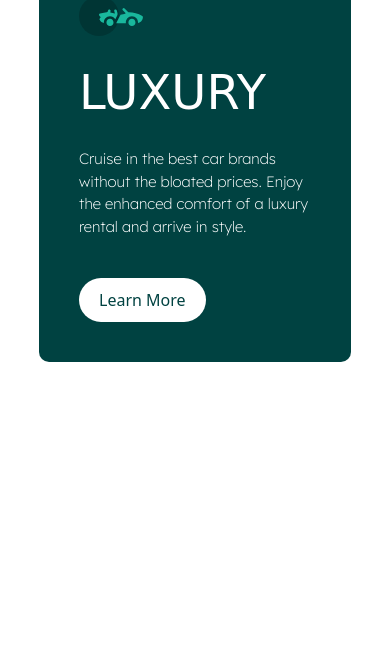
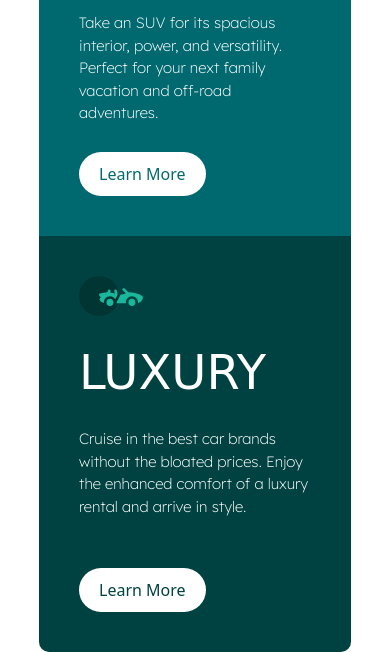
Before and after one commit to PauloSantos2002/ColumnCard, a plain HTML site: page index.html in a window 390 px wide. Shown: the part 680-1332 px from the top of the page. Before the commit the page ends 1042 px from the top, so only its background shows below. Drawn offline with nearby package versions, Linux system fonts and the light colour scheme; a web font is replaced by a local one.

Commit message:
update css

```diff
--- a/style.css
+++ b/style.css
@@ -13,8 +13,7 @@ body {
     color: white;
 }
 main {
-    width: 60%;
-    max-width: 900px;
+    width: 900px;
     display: flex;
 }
 .card {
@@ -56,6 +55,7 @@ h2 {
     margin-bottom: 20px;
 }
 p {
+    height: 30%;
     width: 80%;
     font-size: 15px;
     font-weight: 200;
@@ -67,6 +67,8 @@ p {
     main {
         flex-direction: column;
         width: 80%;
+        max-width: 600px;
+        height: 80dvh;
         margin: 0 auto;
     }
     .card {
@@ -81,5 +83,6 @@ p {
     p {
         margin-bottom: 40px;
         width: 100%;
+        height: 100px;
     }
 }
```
